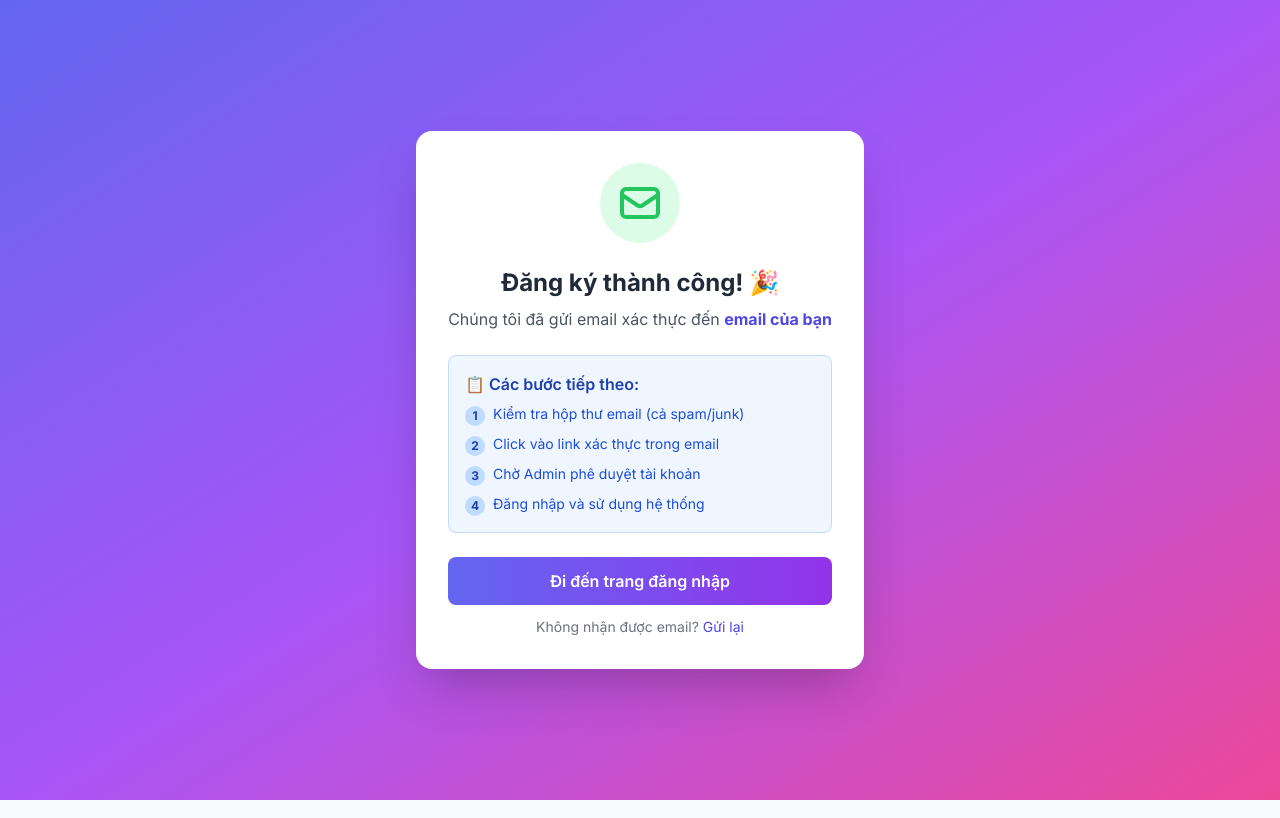
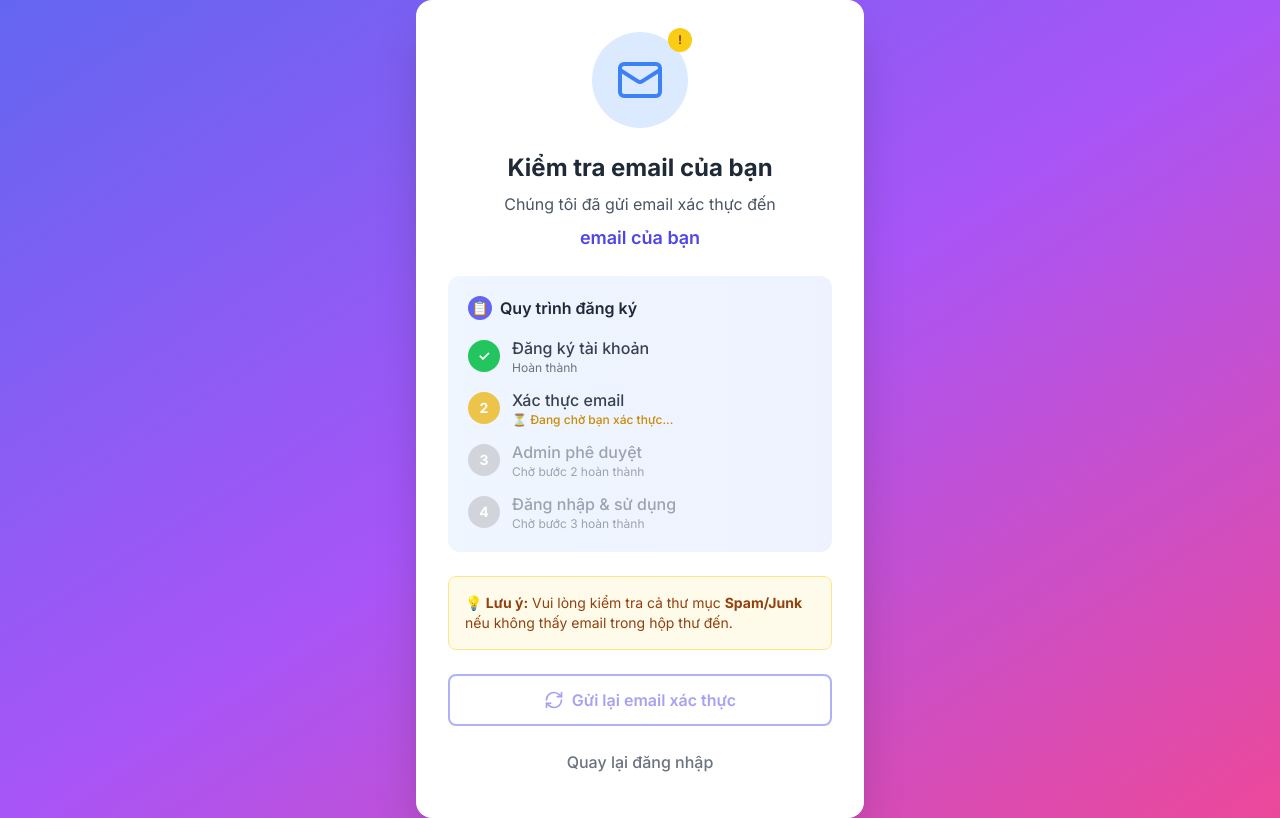
Before and after one commit to AsakiIchiwa/Web_Front, a React (Vite) app in the folder frontend/: page /register/success in a window 1280 px wide. Built offline with nearby package versions, Linux system fonts and the light colour scheme.

Commit message:
add veri wait

```diff
--- a/frontend/src/App.tsx
+++ b/frontend/src/App.tsx
@@ -12,6 +12,7 @@ import LoginPage from './pages/LoginPage';
 import RegisterPage from './pages/RegisterPage';
 import RegisterSuccessPage from './pages/RegisterSuccessPage';
 import VerifyEmailPage from './pages/VerifyEmailPage';
+import PendingApprovalPage from './pages/PendingApprovalPage';
 import ProductsPage from './pages/ProductsPage';
 import ProductDetailPage from './pages/ProductDetailPage';
 import SuppliersPage from './pages/SuppliersPage';
@@ -73,6 +74,7 @@ export default function App() {
       <Route path="/register" element={<RegisterPage />} />
       <Route path="/register/success" element={<RegisterSuccessPage />} />
       <Route path="/verify-email" element={<VerifyEmailPage />} />
+      <Route path="/pending-approval" element={<PendingApprovalPage />} />
 
       {/* Supplier Routes */}
       <Route path="/supplier" element={
--- /dev/null
+++ b/frontend/src/pages/PendingApprovalPage.tsx
@@ -0,0 +1,157 @@
+import { useEffect, useState } from 'react';
+import { Link, useSearchParams } from 'react-router-dom';
+import { api } from '../api';
+import { Clock, CheckCircle, Mail, LogIn } from 'lucide-react';
+
+export default function PendingApprovalPage() {
+  const [searchParams] = useSearchParams();
+  const email = searchParams.get('email') || '';
+  const [status, setStatus] = useState<{
+    email_verified: boolean;
+    is_approved: boolean;
+  } | null>(null);
+  const [checking, setChecking] = useState(false);
+
+  const checkStatus = async () => {
+    if (!email) return;
+
+    setChecking(true);
+    try {
+      const response = await api.get(`/auth/check-status?email=${encodeURIComponent(email)}`);
+      setStatus(response.data);
+    } catch (error) {
+      console.error('Error checking status:', error);
+    } finally {
+      setChecking(false);
+    }
+  };
+
+  useEffect(() => {
+    checkStatus();
+
+    // Auto check every 30 seconds
+    const interval = setInterval(checkStatus, 30000);
+    return () => clearInterval(interval);
+  }, [email]);
+
+  // If approved, show different UI
+  if (status?.is_approved) {
+    return (
+      <div className="min-h-screen flex items-center justify-center bg-gradient-to-br from-green-400 via-emerald-500 to-teal-500 px-4">
+        <div className="max-w-md w-full bg-white rounded-2xl shadow-2xl p-8 text-center">
+
+          <div className="w-24 h-24 mx-auto mb-6 bg-green-100 rounded-full flex items-center justify-center">
+            <CheckCircle className="w-14 h-14 text-green-500" />
+          </div>
+
+          <h1 className="text-2xl font-bold text-gray-800 mb-2">🎉 Tài khoản đã được duyệt!</h1>
+          <p className="text-gray-600 mb-6">
+            Chúc mừng! Tài khoản của bạn đã được Admin phê duyệt. Bạn có thể đăng nhập ngay bây giờ.
+          </p>
+
+          <Link
+            to="/login"
+            className="inline-flex items-center justify-center gap-2 w-full py-4 px-6 bg-gradient-to-r from-green-500 to-emerald-600 text-white font-semibold rounded-xl hover:from-green-600 hover:to-emerald-700 transition-all text-lg"
+          >
+            <LogIn className="w-5 h-5" />
+            Đăng nhập ngay
+          </Link>
+        </div>
+      </div>
+    );
+  }
+
+  return (
+    <div className="min-h-screen flex items-center justify-center bg-gradient-to-br from-amber-400 via-orange-500 to-yellow-500 px-4">
+      <div className="max-w-md w-full bg-white rounded-2xl shadow-2xl p-8 text-center">
+
+        {/* Waiting Animation */}
+        <div className="w-24 h-24 mx-auto mb-6 bg-amber-100 rounded-full flex items-center justify-center relative">
+          <Clock className="w-12 h-12 text-amber-600" />
+          <div className="absolute inset-0 rounded-full border-4 border-amber-300 border-t-amber-600 animate-spin"></div>
+        </div>
+
+        <h1 className="text-2xl font-bold text-gray-800 mb-2">Chờ Admin phê duyệt</h1>
+        <p className="text-gray-600 mb-6">
+          Email của bạn đã được xác thực thành công! Tài khoản đang chờ Admin xem xét và phê duyệt.
+        </p>
+
+        {/* Progress Steps */}
+        <div className="bg-gradient-to-r from-amber-50 to-orange-50 rounded-xl p-5 mb-6 text-left">
+          <h3 className="font-semibold text-gray-800 mb-4">📋 Tiến trình đăng ký</h3>
+
+          <div className="space-y-3">
+            <div className="flex items-center gap-3">
+              <div className="w-8 h-8 bg-green-500 text-white rounded-full flex items-center justify-center text-sm font-bold">✓</div>
+              <div>
+                <p className="font-medium text-gray-700">Đăng ký tài khoản</p>
+                <p className="text-xs text-green-600">Hoàn thành</p>
+              </div>
+            </div>
+
+            <div className="flex items-center gap-3">
+              <div className="w-8 h-8 bg-green-500 text-white rounded-full flex items-center justify-center text-sm font-bold">✓</div>
+              <div>
+                <p className="font-medium text-gray-700">Xác thực email</p>
+                <p className="text-xs text-green-600">Hoàn thành</p>
+              </div>
+            </div>
+
+            <div className="flex items-center gap-3">
+              <div className="w-8 h-8 bg-amber-500 text-white rounded-full flex items-center justify-center text-sm font-bold animate-pulse">3</div>
+              <div>
+                <p className="font-medium text-gray-700">Admin phê duyệt</p>
+                <p className="text-xs text-amber-600 font-medium">⏳ Đang chờ phê duyệt...</p>
+              </div>
+            </div>
+
+            <div className="flex items-center gap-3">
+              <div className="w-8 h-8 bg-gray-300 text-white rounded-full flex items-center justify-center text-sm font-bold">4</div>
+              <div>
+                <p className="font-medium text-gray-400">Đăng nhập & sử dụng</p>
+                <p className="text-xs text-gray-400">Chờ bước 3 hoàn thành</p>
+              </div>
+            </div>
+          </div>
+        </div>
+
+        {/* Info Box */}
+        <div className="bg-blue-50 border border-blue-200 rounded-lg p-4 mb-6 text-left">
+          <div className="flex items-start gap-3">
+            <Mail className="w-5 h-5 text-blue-500 mt-0.5" />
+            <div>
+              <p className="text-sm text-blue-800 font-medium">Bạn sẽ nhận được email thông báo</p>
+              <p className="text-xs text-blue-600 mt-1">
+                Khi tài khoản được phê duyệt, chúng tôi sẽ gửi email thông báo đến {email || 'email của bạn'}.
+              </p>
+            </div>
+          </div>
+        </div>
+
+        {/* Actions */}
+        <div className="space-y-3">
+          <button
+            onClick={checkStatus}
+            disabled={checking}
+            className="w-full py-3 px-6 bg-gradient-to-r from-amber-500 to-orange-500 text-white font-semibold rounded-lg hover:from-amber-600 hover:to-orange-600 transition-all disabled:opacity-50"
+          >
+            {checking ? 'Đang kiểm tra...' : '🔄 Kiểm tra trạng thái'}
+          </button>
+
+          <Link
+            to="/login"
+            className="inline-block w-full py-3 px-6 text-gray-500 font-medium hover:text-gray-700 transition-all"
+          >
+            Quay lại đăng nhập
+          </Link>
+        </div>
+
+        {/* Auto refresh note */}
+        <p className="text-xs text-gray-400 mt-4">
+          Trang này tự động kiểm tra mỗi 30 giây
+        </p>
+
+      </div>
+    </div>
+  );
+}
--- a/frontend/src/pages/RegisterSuccessPage.tsx
+++ b/frontend/src/pages/RegisterSuccessPage.tsx
@@ -1,63 +1,115 @@
+import { useState } from 'react';
 import { Link, useLocation } from 'react-router-dom';
+import { api } from '../api';
+import toast from 'react-hot-toast';
+import { Mail, RefreshCw } from 'lucide-react';
 
 export default function RegisterSuccessPage() {
   const location = useLocation();
-  const email = location.state?.email || 'email của bạn';
+  const email = location.state?.email || '';
+  const [resending, setResending] = useState(false);
+
+  const handleResendEmail = async () => {
+    if (!email) {
+      toast.error('Không tìm thấy email');
+      return;
+    }
+
+    setResending(true);
+    try {
+      await api.post(`/auth/resend-verification?email=${encodeURIComponent(email)}`);
+      toast.success('Đã gửi lại email xác thực!');
+    } catch (error: any) {
+      toast.error(error.response?.data?.detail || 'Không thể gửi lại email');
+    } finally {
+      setResending(false);
+    }
+  };
 
   return (
     <div className="min-h-screen flex items-center justify-center bg-gradient-to-br from-indigo-500 via-purple-500 to-pink-500 px-4">
       <div className="max-w-md w-full bg-white rounded-2xl shadow-2xl p-8 text-center">
 
-        <div className="w-20 h-20 mx-auto mb-6 bg-green-100 rounded-full flex items-center justify-center">
-          <svg className="w-12 h-12 text-green-500" fill="none" stroke="currentColor" viewBox="0 0 24 24">
-            <path strokeLinecap="round" strokeLinejoin="round" strokeWidth={2} d="M3 8l7.89 5.26a2 2 0 002.22 0L21 8M5 19h14a2 2 0 002-2V7a2 2 0 00-2-2H5a2 2 0 00-2 2v10a2 2 0 002 2z" />
-          </svg>
+        {/* Email Animation */}
+        <div className="w-24 h-24 mx-auto mb-6 bg-blue-100 rounded-full flex items-center justify-center relative">
+          <Mail className="w-12 h-12 text-blue-500" />
+          <div className="absolute -top-1 -right-1 w-6 h-6 bg-yellow-400 rounded-full flex items-center justify-center">
+            <span className="text-xs font-bold text-yellow-800">!</span>
+          </div>
         </div>
 
-        <h1 className="text-2xl font-bold text-gray-800 mb-2">Đăng ký thành công! 🎉</h1>
-        <p className="text-gray-600 mb-6">
-          Chúng tôi đã gửi email xác thực đến <strong className="text-indigo-600">{email}</strong>
+        <h1 className="text-2xl font-bold text-gray-800 mb-2">Kiểm tra email của bạn</h1>
+        <p className="text-gray-600 mb-2">
+          Chúng tôi đã gửi email xác thực đến
         </p>
+        <p className="text-lg font-semibold text-indigo-600 mb-6">{email || 'email của bạn'}</p>
 
-        <div className="bg-blue-50 border border-blue-200 rounded-lg p-4 mb-6 text-left">
-          <h3 className="font-semibold text-blue-800 mb-2">📋 Các bước tiếp theo:</h3>
-          <ol className="text-sm text-blue-700 space-y-2">
-            <li className="flex items-start">
-              <span className="bg-blue-200 text-blue-800 rounded-full w-5 h-5 flex items-center justify-center text-xs font-bold mr-2 mt-0.5">1</span>
-              <span>Kiểm tra hộp thư email (cả spam/junk)</span>
-            </li>
-            <li className="flex items-start">
-              <span className="bg-blue-200 text-blue-800 rounded-full w-5 h-5 flex items-center justify-center text-xs font-bold mr-2 mt-0.5">2</span>
-              <span>Click vào link xác thực trong email</span>
-            </li>
-            <li className="flex items-start">
-              <span className="bg-blue-200 text-blue-800 rounded-full w-5 h-5 flex items-center justify-center text-xs font-bold mr-2 mt-0.5">3</span>
-              <span>Chờ Admin phê duyệt tài khoản</span>
-            </li>
-            <li className="flex items-start">
-              <span className="bg-blue-200 text-blue-800 rounded-full w-5 h-5 flex items-center justify-center text-xs font-bold mr-2 mt-0.5">4</span>
-              <span>Đăng nhập và sử dụng hệ thống</span>
-            </li>
-          </ol>
+        {/* Steps */}
+        <div className="bg-gradient-to-r from-blue-50 to-indigo-50 rounded-xl p-5 mb-6 text-left">
+          <h3 className="font-semibold text-gray-800 mb-4 flex items-center gap-2">
+            <span className="w-6 h-6 bg-indigo-500 text-white rounded-full flex items-center justify-center text-sm">📋</span>
+            Quy trình đăng ký
+          </h3>
+
+          <div className="space-y-3">
+            <div className="flex items-center gap-3">
+              <div className="w-8 h-8 bg-green-500 text-white rounded-full flex items-center justify-center text-sm font-bold">✓</div>
+              <div>
+                <p className="font-medium text-gray-700">Đăng ký tài khoản</p>
+                <p className="text-xs text-gray-500">Hoàn thành</p>
+              </div>
+            </div>
+
+            <div className="flex items-center gap-3">
+              <div className="w-8 h-8 bg-yellow-500 text-white rounded-full flex items-center justify-center text-sm font-bold animate-pulse">2</div>
+              <div>
+                <p className="font-medium text-gray-700">Xác thực email</p>
+                <p className="text-xs text-yellow-600 font-medium">⏳ Đang chờ bạn xác thực...</p>
+              </div>
+            </div>
+
+            <div className="flex items-center gap-3">
+              <div className="w-8 h-8 bg-gray-300 text-white rounded-full flex items-center justify-center text-sm font-bold">3</div>
+              <div>
+                <p className="font-medium text-gray-400">Admin phê duyệt</p>
+                <p className="text-xs text-gray-400">Chờ bước 2 hoàn thành</p>
+              </div>
+            </div>
+
+            <div className="flex items-center gap-3">
+              <div className="w-8 h-8 bg-gray-300 text-white rounded-full flex items-center justify-center text-sm font-bold">4</div>
+              <div>
+                <p className="font-medium text-gray-400">Đăng nhập & sử dụng</p>
+                <p className="text-xs text-gray-400">Chờ bước 3 hoàn thành</p>
+              </div>
+            </div>
+          </div>
         </div>
 
+        {/* Instructions */}
+        <div className="bg-amber-50 border border-amber-200 rounded-lg p-4 mb-6 text-left">
+          <p className="text-sm text-amber-800">
+            <strong>💡 Lưu ý:</strong> Vui lòng kiểm tra cả thư mục <strong>Spam/Junk</strong> nếu không thấy email trong hộp thư đến.
+          </p>
+        </div>
+
+        {/* Actions */}
         <div className="space-y-3">
+          <button
+            onClick={handleResendEmail}
+            disabled={resending || !email}
+            className="w-full py-3 px-6 border-2 border-indigo-500 text-indigo-600 font-semibold rounded-lg hover:bg-indigo-50 transition-all flex items-center justify-center gap-2 disabled:opacity-50"
+          >
+            <RefreshCw className={`w-5 h-5 ${resending ? 'animate-spin' : ''}`} />
+            {resending ? 'Đang gửi...' : 'Gửi lại email xác thực'}
+          </button>
+
           <Link
             to="/login"
-            className="inline-block w-full py-3 px-6 bg-gradient-to-r from-indigo-500 to-purple-600 text-white font-semibold rounded-lg hover:from-indigo-600 hover:to-purple-700 transition-all"
+            className="inline-block w-full py-3 px-6 text-gray-500 font-medium hover:text-gray-700 transition-all"
           >
-            Đi đến trang đăng nhập
+            Quay lại đăng nhập
           </Link>
-
-          <p className="text-sm text-gray-500">
-            Không nhận được email?{' '}
-            <button
-              onClick={() => alert('Chức năng gửi lại email sẽ được thêm sau')}
-              className="text-indigo-600 hover:underline"
-            >
-              Gửi lại
-            </button>
-          </p>
         </div>
 
       </div>
--- a/frontend/src/pages/VerifyEmailPage.tsx
+++ b/frontend/src/pages/VerifyEmailPage.tsx
@@ -1,6 +1,6 @@
 import { useEffect, useState } from 'react';
 import { useSearchParams, useNavigate, Link } from 'react-router-dom';
-import {api} from '../api';
+import { api } from '../api';
 
 export default function VerifyEmailPage() {
   const [searchParams] = useSearchParams();
@@ -9,6 +9,7 @@ export default function VerifyEmailPage() {
 
   const [status, setStatus] = useState<'loading' | 'success' | 'error' | 'already_verified'>('loading');
   const [message, setMessage] = useState('');
+  const [email, setEmail] = useState('');
 
   useEffect(() => {
     if (!token) {
@@ -21,12 +22,22 @@ export default function VerifyEmailPage() {
       try {
         const response = await api.get(`/auth/verify-email?token=${token}`);
 
+        // Get email from response if available
+        if (response.data.email) {
+          setEmail(response.data.email);
+        }
+
         if (response.data.status === 'already_verified') {
           setStatus('already_verified');
           setMessage('Email đã được xác thực trước đó');
         } else {
           setStatus('success');
           setMessage(response.data.message || 'Email đã được xác thực thành công!');
+
+          // Auto redirect to pending approval page after 3 seconds
+          setTimeout(() => {
+            navigate(`/pending-approval${response.data.email ? `?email=${encodeURIComponent(response.data.email)}` : ''}`);
+          }, 3000);
         }
       } catch (error: any) {
         setStatus('error');
@@ -35,7 +46,7 @@ export default function VerifyEmailPage() {
     };
 
     verifyEmail();
-  }, [token]);
+  }, [token, navigate]);
 
   return (
     <div className="min-h-screen flex items-center justify-center bg-gradient-to-br from-indigo-500 via-purple-500 to-pink-500 px-4">
@@ -59,25 +70,21 @@ export default function VerifyEmailPage() {
             <h1 className="text-2xl font-bold text-gray-800 mb-2">Xác thực thành công! 🎉</h1>
             <p className="text-gray-600 mb-6">{message}</p>
 
-            <div className="bg-yellow-50 border border-yellow-200 rounded-lg p-4 mb-6">
-              <div className="flex items-start">
-                <svg className="w-5 h-5 text-yellow-500 mt-0.5 mr-2" fill="currentColor" viewBox="0 0 20 20">
-                  <path fillRule="evenodd" d="M8.257 3.099c.765-1.36 2.722-1.36 3.486 0l5.58 9.92c.75 1.334-.213 2.98-1.742 2.98H4.42c-1.53 0-2.493-1.646-1.743-2.98l5.58-9.92zM11 13a1 1 0 11-2 0 1 1 0 012 0zm-1-8a1 1 0 00-1 1v3a1 1 0 002 0V6a1 1 0 00-1-1z" clipRule="evenodd" />
-                </svg>
-                <div className="text-left">
-                  <p className="text-sm font-medium text-yellow-800">Bước tiếp theo</p>
-                  <p className="text-sm text-yellow-700 mt-1">
-                    Tài khoản của bạn đang chờ Admin phê duyệt. Bạn sẽ nhận được email thông báo khi được duyệt.
+            {/* Auto redirect notice */}
+            <div className="bg-blue-50 border border-blue-200 rounded-lg p-4 mb-6">
+              <div className="flex items-center justify-center gap-2">
+                <div className="w-5 h-5 border-2 border-blue-500 border-t-transparent rounded-full animate-spin"></div>
+                <p className="text-sm text-blue-700">
+                  Đang chuyển đến trang chờ phê duyệt...
                 </p>
-                </div>
               </div>
             </div>
 
             <Link
-              to="/login"
+              to={`/pending-approval${email ? `?email=${encodeURIComponent(email)}` : ''}`}
               className="inline-block w-full py-3 px-6 bg-gradient-to-r from-indigo-500 to-purple-600 text-white font-semibold rounded-lg hover:from-indigo-600 hover:to-purple-700 transition-all"
             >
-              Đi đến trang đăng nhập
+              Tiếp tục →
             </Link>
           </>
         )}
@@ -92,12 +99,20 @@ export default function VerifyEmailPage() {
             <h1 className="text-2xl font-bold text-gray-800 mb-2">Email đã xác thực</h1>
             <p className="text-gray-600 mb-6">{message}</p>
 
+            <div className="space-y-3">
+              <Link
+                to={`/pending-approval${email ? `?email=${encodeURIComponent(email)}` : ''}`}
+                className="inline-block w-full py-3 px-6 bg-gradient-to-r from-amber-500 to-orange-500 text-white font-semibold rounded-lg hover:from-amber-600 hover:to-orange-600 transition-all"
+              >
+                Kiểm tra trạng thái phê duyệt
+              </Link>
               <Link
                 to="/login"
-              className="inline-block w-full py-3 px-6 bg-gradient-to-r from-indigo-500 to-purple-600 text-white font-semibold rounded-lg hover:from-indigo-600 hover:to-purple-700 transition-all"
+                className="inline-block w-full py-3 px-6 border border-gray-300 text-gray-700 font-semibold rounded-lg hover:bg-gray-50 transition-all"
               >
                 Đăng nhập
               </Link>
+            </div>
           </>
         )}
 
```
Lines whose indentation alone changed are shown as unchanged.
